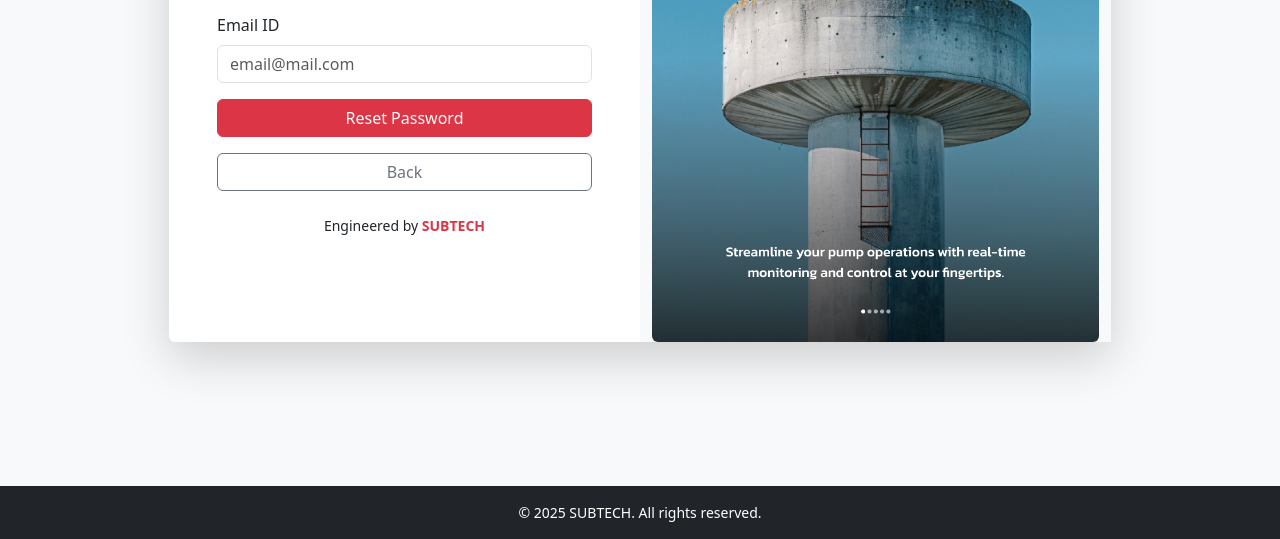
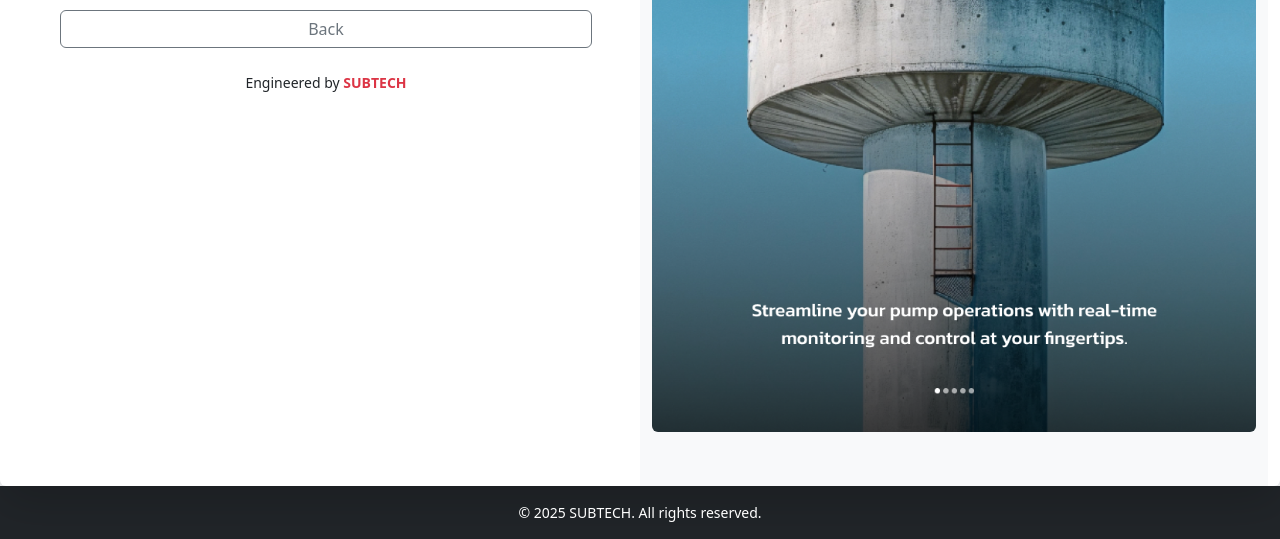
Before and after one commit to sahab0532/subtech, a plain HTML site: page forgot-password.html in a window 1280 px wide. Shown: the part 370-909 px from the top of the page. Drawn offline with nearby package versions, Linux system fonts and the light colour scheme; files whose address does not match are found by name.

Commit message:
change in index file

```diff
--- a/forgot-password.html
+++ b/forgot-password.html
@@ -13,7 +13,7 @@
 
   <!-- Forgot Password Section -->
   <div class="container-fluid vh-100 d-flex align-items-center justify-content-center bg-light">
-    <div class="row shadow-lg bg-white rounded w-75">
+    <div class="container-fluid vh-100 vw-100 row shadow-lg bg-white rounded w-75">
       <!-- Left Section: Forgot Password Form -->
       <div class="col-md-6 p-5">
         <img src="C:\Users\satis\OneDrive\Desktop\NewProject\images\login_banners\Frame 134.png" alt="Logo" class="img-fluid mb-4" style="max-width: 150px;">
```
Also changed, not shown: index.html (+1 -1 lines).
